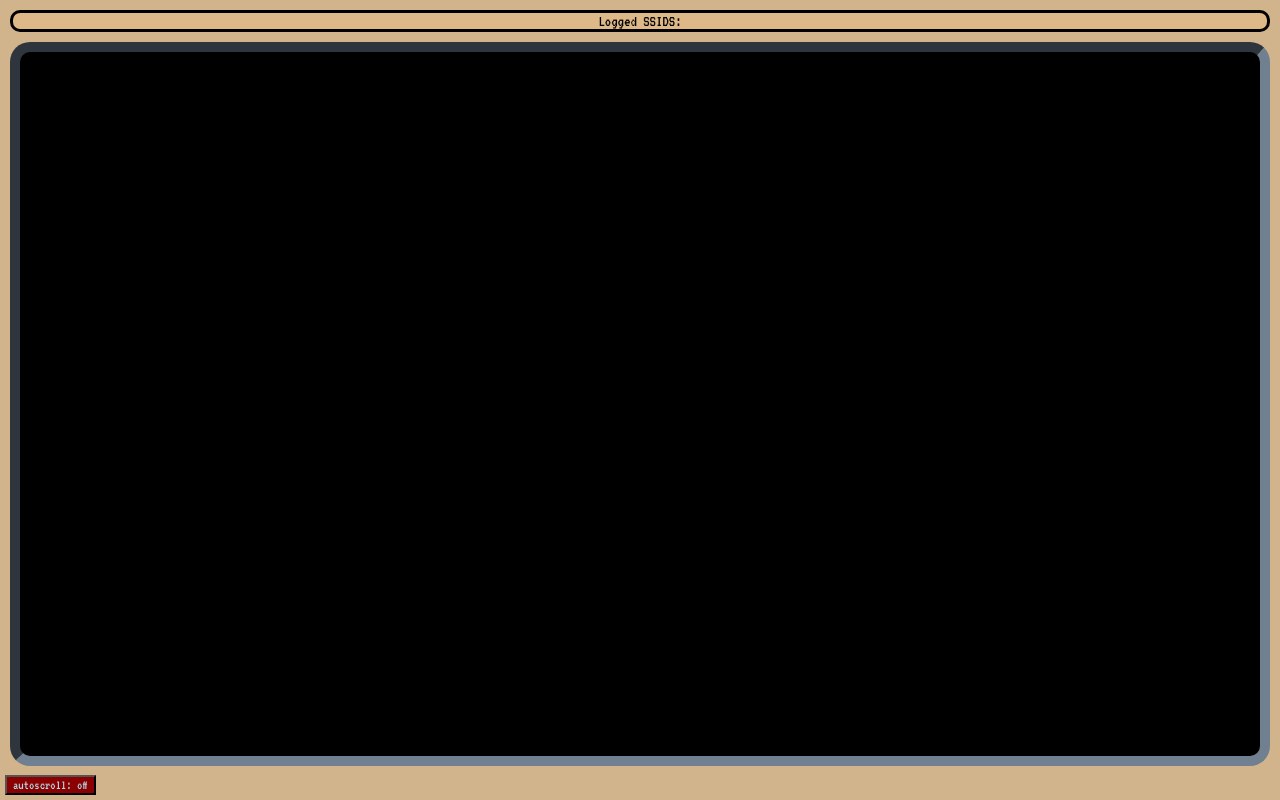
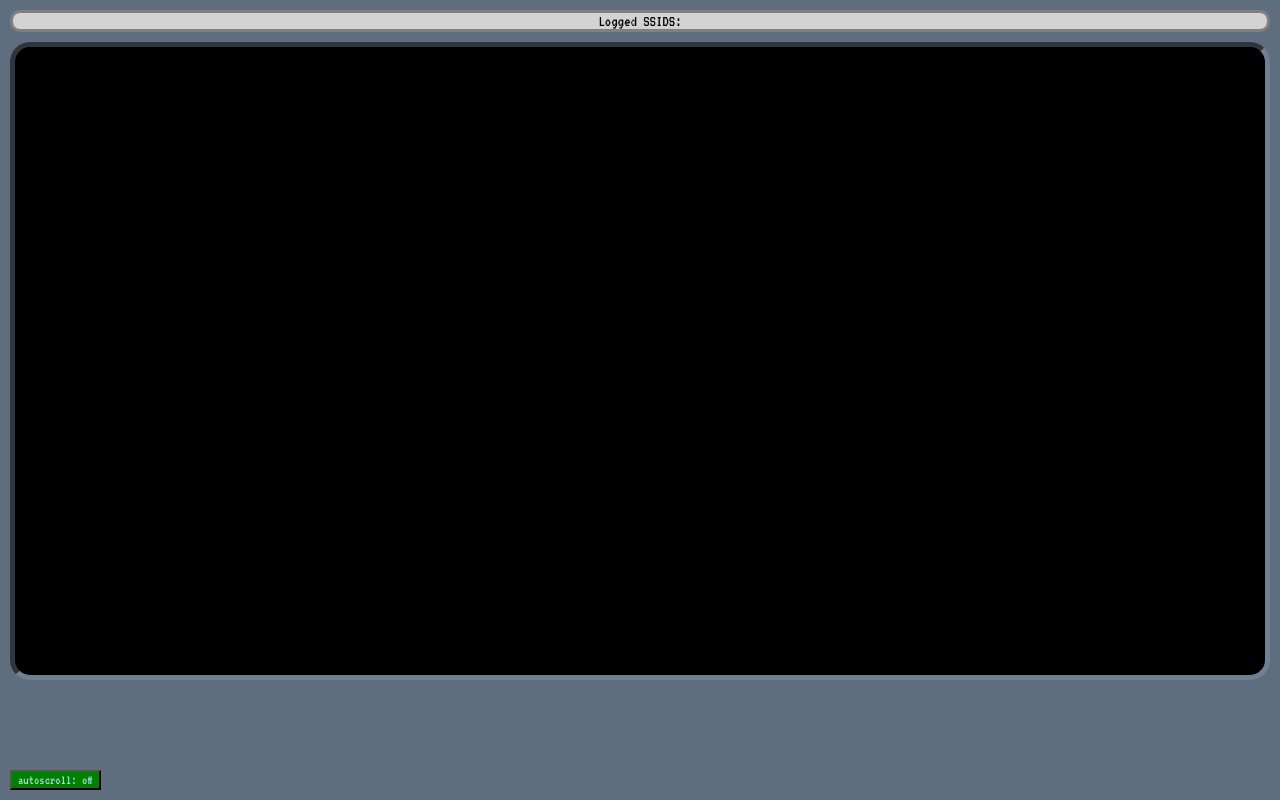
Before and after one commit to RaspberryProgramming/ssidDisplay, a website: page public/html/index.html in a window 1280 px wide. Drawn offline with nearby package versions, Linux system fonts and the light colour scheme; files that its build step writes are made by us from their sources; no server answers.

Commit message:
Changed Terminal Style
Changed terminal style to look more gray and to have a more fitting theme.

```diff
--- a/public/css/site.css
+++ b/public/css/site.css
@@ -1,6 +1,7 @@
 #title {
-  background-color: burlywood;
+  background-color: lightgray;
   color: black;
+  border: gray;
   text-align: center;
   border-style: solid;
   border-radius: 10px;
@@ -12,7 +13,11 @@
   font-size: 40px;
   margin: 10px;
 }
-
+#cursor {
+  background-color: limegreen;
+  height: 14px;
+  width: 8px;
+}
 #aboutinfo {
   text-align: left;
   font-size: 18px;
@@ -39,27 +44,28 @@
 #asbtn {
   position: absolute;
   bottom: 0;
-  background-color: darkred;
+  background-color: green;
   color: lightblue;
-  margin: 5px;
+  margin: 10px;
   font-family: "VT323", monospace;
 }
 
 #logs {
+  position: center;
   border-color: slategray;
   box-sizing: content-box;
   background-color: black;
   object-fit: contain;
   color: limegreen;
   display: block;
-  height: 90%;
+  height: 80%;
   max-height: 100%;
   overflow: auto;
   margin: 10px;
   padding: auto;
   scroll-margin: left;
   text-align: left;
-  border-width: 10px;
+  border-width: 5px;
   border-style: inset;
   border-radius: 20px;
   padding: 10px;
@@ -72,5 +78,5 @@ body {
   margin: 0px;
   margin-top: 10px;
   font-family: "VT323", monospace;
-  background-color: tan;
+  background-color: rgb(94, 110, 126);
 }
```
